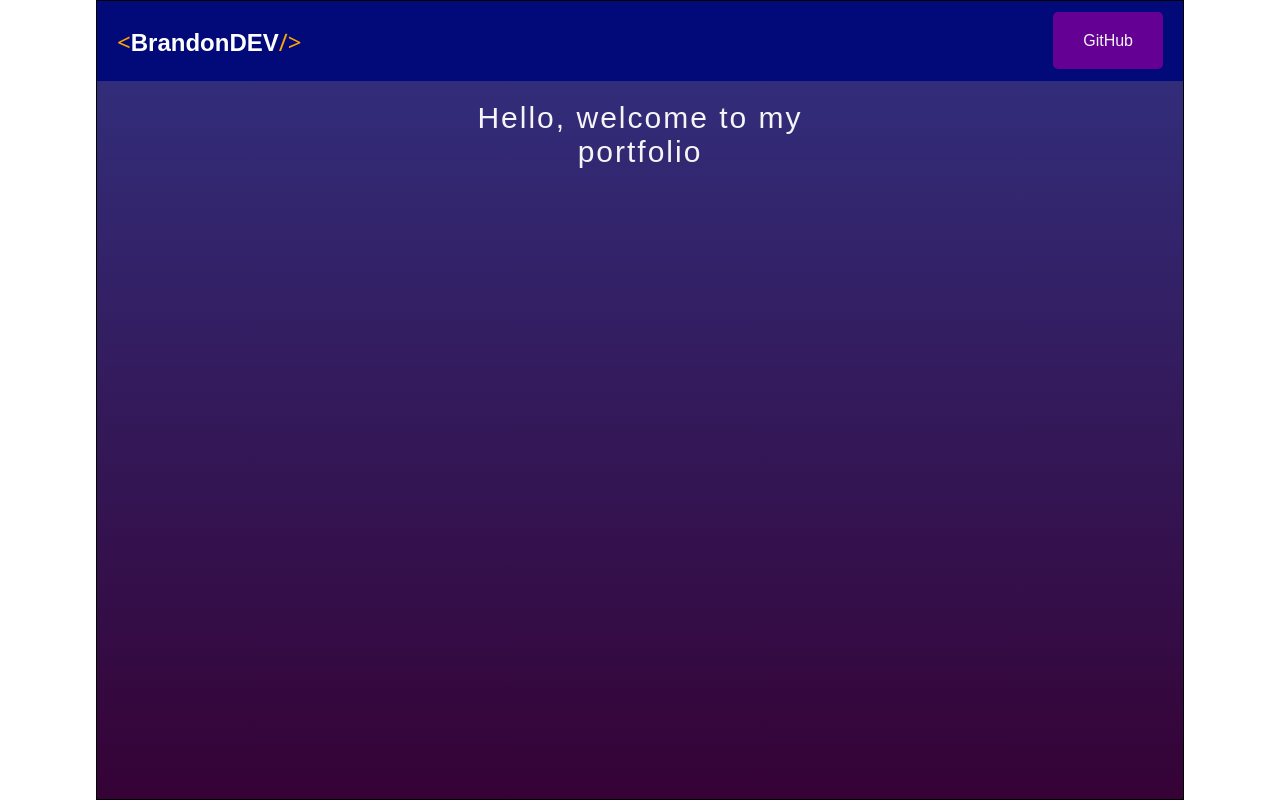
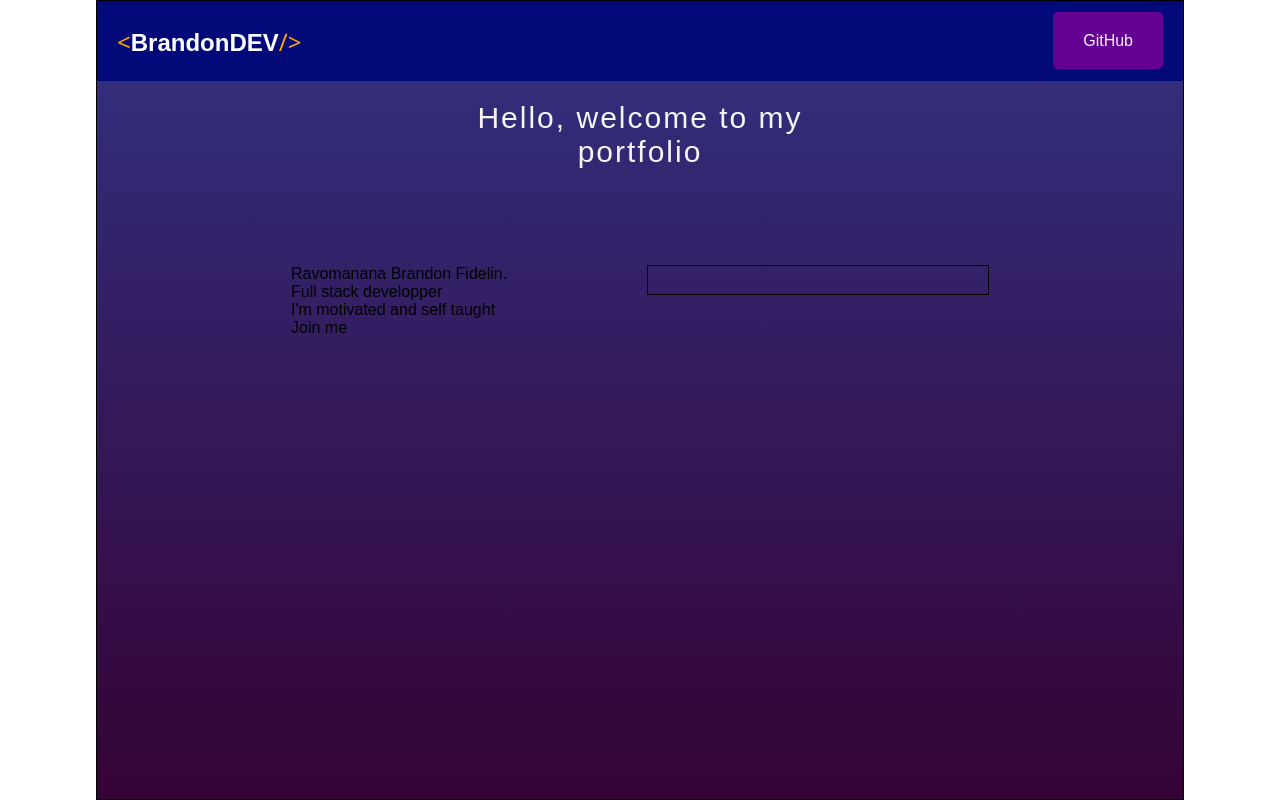
Before and after one commit to branGitfox/React-portfolio, a React (Vite) app: page / in a window 1280 px wide. Built offline with nearby package versions, Linux system fonts and the light colour scheme.

Commit message:
ajout du composant body

```diff
--- a/src/App.jsx
+++ b/src/App.jsx
@@ -1,6 +1,7 @@
 import React from 'react'
 import Header from './Components/Header/Header'
 import Type from './Components/Type/Type'
+import Body from './Components/Body/Body'
 
 function App() {
 
@@ -8,6 +9,7 @@ function App() {
     <div className="container">
         <Header />
         <Type />
+        <Body />
     </div>
   </>
 }
--- a/src/Components/Body/Body.jsx
+++ b/src/Components/Body/Body.jsx
@@ -0,0 +1,39 @@
+import React from 'react';
+const style = {
+    body:{
+        width:'90%',
+        margin:'6rem auto',
+        display:'flex',
+        flexWrap:'wrap',
+        justifyContent:'space-evenly'
+    },
+
+    profil:{
+        width:'35%',
+        height:'30px',
+        border:'solid 1px black'
+    }
+
+
+}
+function Body() {
+    return <div style={style.body} className="body">
+        <div className="intro">
+            <div className="intro-phrase">
+                <p>Ravomanana Brandon Fidelin.</p>
+                <p>Full stack developper</p>
+                <p>I'm motivated and self taught</p>
+            </div>
+            <div className="hire">
+                <label htmlFor="input">
+                    Join me
+                </label>
+            </div>
+        </div>
+        <div style={style.profil} className="profil">
+
+        </div>
+    </div>
+}
+
+export default Body;
```
